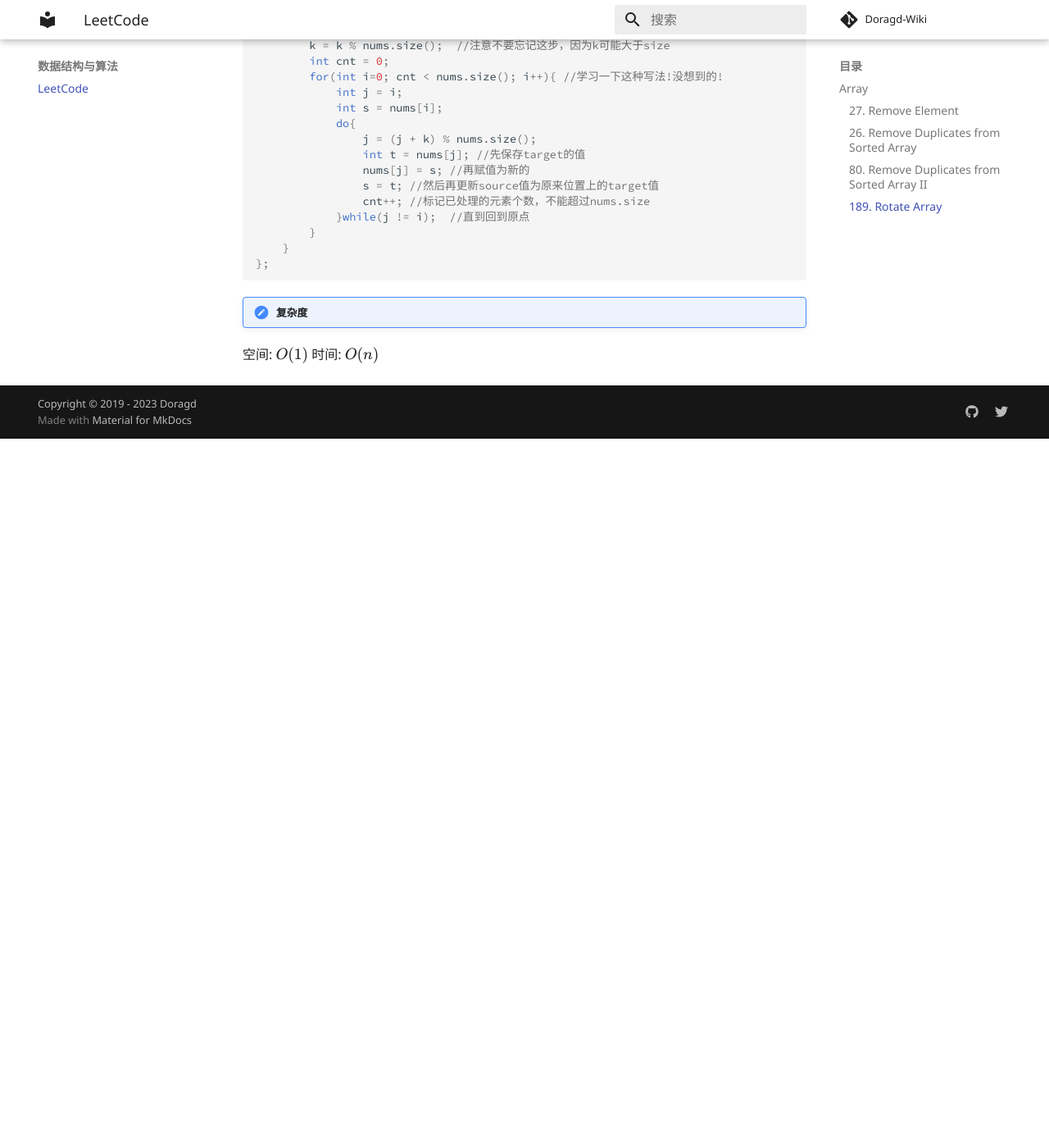
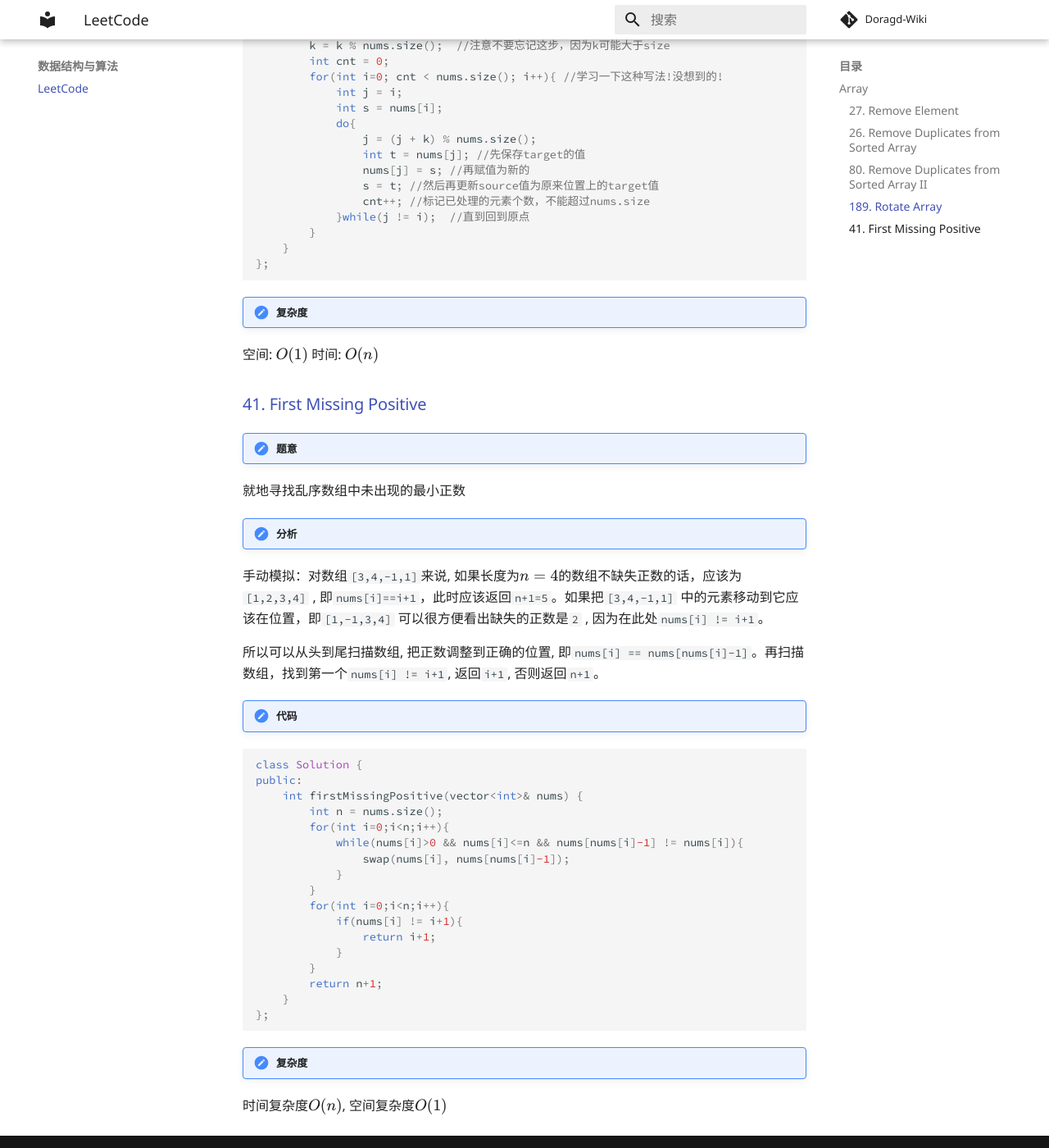
Before and after one commit to Doragd/Notes, an MkDocs documentation site: the page built from docs/acm/leetcode.md, in a window 1280 px wide and 1400 px high, scrolled down 3999 px. Shown: the whole window at 82% size. Built offline with MkDocs 1.6.1 and Material for MkDocs 9.7.7, drawn with Linux system fonts in a browser that asks for light colours; formulas are drawn with MathJax 3; comment, search, counter and statistics services are not loaded; before the commit the page ends 4534 px from its top, so only the background shows below that.

Commit message:
update code

````diff
--- a/docs/acm/leetcode.md
+++ b/docs/acm/leetcode.md
@@ -140,3 +140,37 @@ public:
 !!! note "复杂度"
 
 空间: $O(1)$ 时间: $O(n)$
+
+### [41. First Missing Positive](https://leetcode.com/problems/first-missing-positive/)
+
+!!! note "题意"
+就地寻找乱序数组中未出现的最小正数
+
+!!! note "分析"
+手动模拟：对数组`[3,4,-1,1]`来说, 如果长度为$n=4$的数组不缺失正数的话，应该为`[1,2,3,4]` , 即`nums[i]==i+1`，此时应该返回`n+1=5`。如果把`[3,4,-1,1]` 中的元素移动到它应该在位置，即`[1,-1,3,4]` 可以很方便看出缺失的正数是`2` , 因为在此处`nums[i] != i+1`。
+
+所以可以从头到尾扫描数组, 把正数调整到正确的位置, 即`nums[i] == nums[nums[i]-1]`。再扫描数组，找到第一个`nums[i] != i+1`, 返回`i+1`, 否则返回`n+1`。
+
+!!! note "代码"
+```c++
+class Solution {
+public:
+    int firstMissingPositive(vector<int>& nums) {
+        int n = nums.size();
+        for(int i=0;i<n;i++){
+            while(nums[i]>0 && nums[i]<=n && nums[nums[i]-1] != nums[i]){
+                swap(nums[i], nums[nums[i]-1]);
+            }
+        }
+        for(int i=0;i<n;i++){
+            if(nums[i] != i+1){
+                return i+1;
+            }
+        }
+        return n+1;
+    }
+};
+```
+
+!!! note "复杂度"
+时间复杂度$O(n)$, 空间复杂度$O(1)$
````
